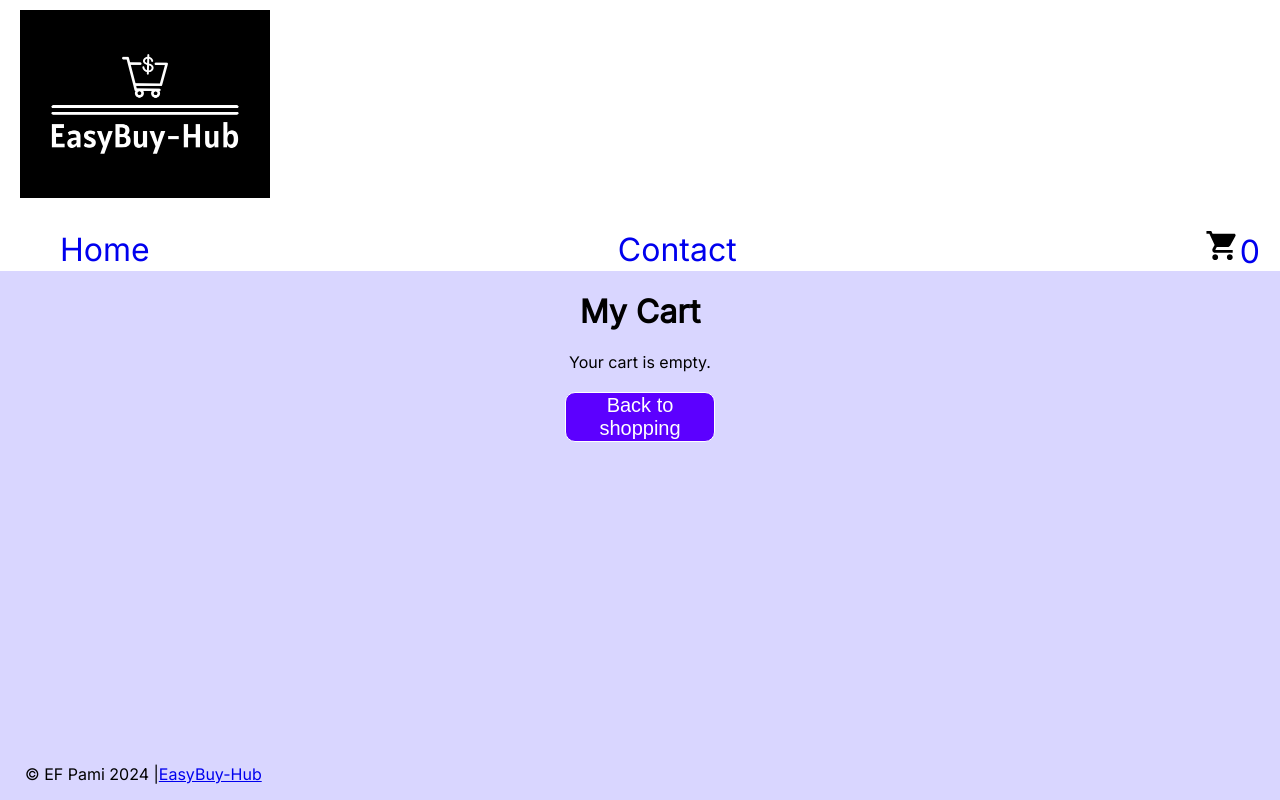
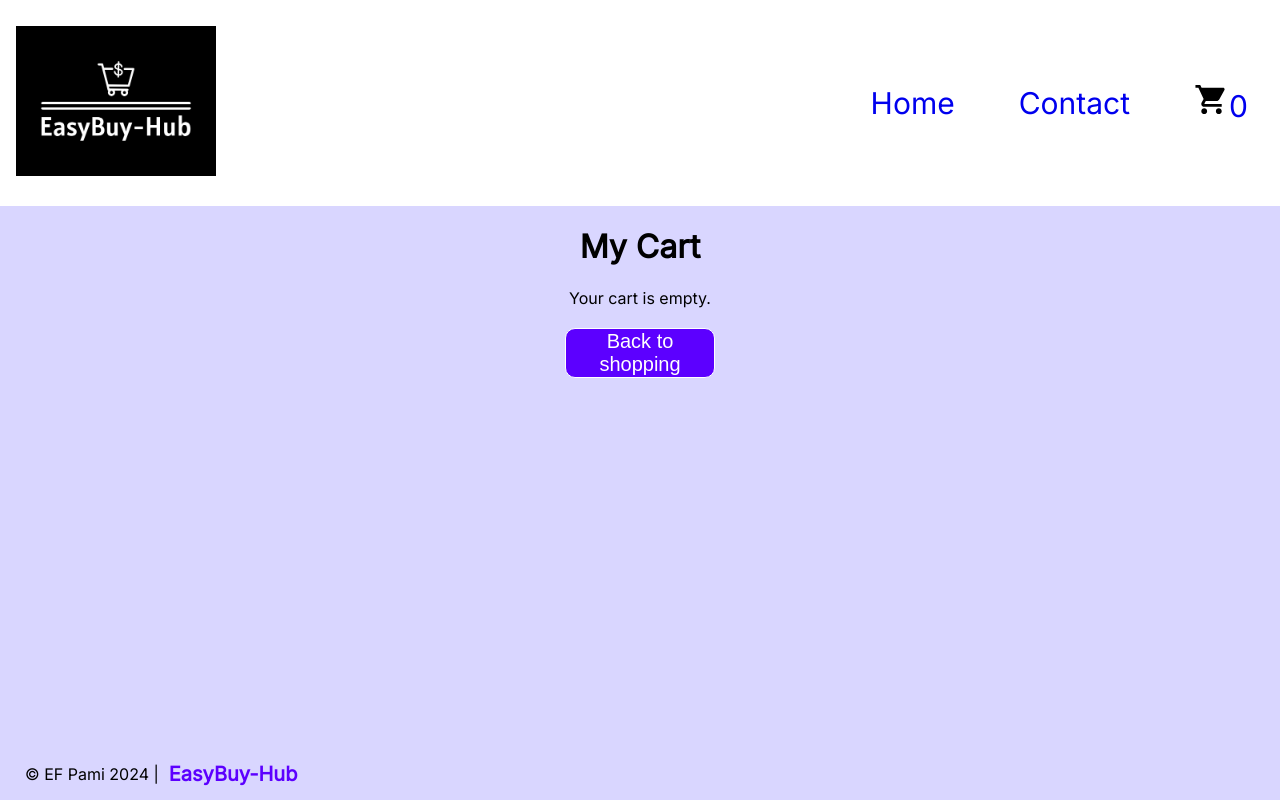
Before and after one commit to EF-Pami/JS-Framework-React-CA, a React (Create React App) app in the folder easybuy-hub/: page /checkout in a window 1280 px wide. Built offline with nearby package versions, Linux system fonts and the light colour scheme.

Commit message:
fixing nav bar

```diff
--- a/easybuy-hub/src/components/Layout/Nav/index.jsx
+++ b/easybuy-hub/src/components/Layout/Nav/index.jsx
@@ -8,18 +8,18 @@ export default function Nav() {
     const [showNavbar, setShowNavbar] = useState(false)
 
     const handleShowNavbar = () => {
-        setShowNavbar(!showNavbar)
-    }
+        setShowNavbar(!showNavbar);
+    };
     return (
         <StyledNav>
             <div className="container">
-            <div className="logo">
-            <NavLink to="/"><img src="/images/EBlogo.jpg" alt="logo"/></NavLink>
-            </div>
+                <div className="logo">
+                    <NavLink to="/"><img src="/images/EBlogo.jpg" alt="logo"/></NavLink>
+                </div>
             <div className="menu" onClick={handleShowNavbar}>
                 <Menu style={{color: 'black'}} fontSize="large"/>
             </div>
-            <div className={`nav-elements ${showNavbar && 'active'}`}>
+            <div className={`nav-elements ${showNavbar ? 'active': ''}`}>
                 <ul>
                     <li>
                         <NavLink to="/">Home</NavLink>
@@ -27,9 +27,9 @@ export default function Nav() {
                     <li>
                         <NavLink to="/contact">Contact</NavLink>
                     </li>
-                    <div className="CartIcon">
+                    <li className="CartIcon">
                         <NavLink to="/checkout"><CartIcon /></NavLink>
-                    </div>
+                    </li>
                 </ul>
             </div>
             </div>
--- a/easybuy-hub/src/components/Styles/Footer.styles.jsx
+++ b/easybuy-hub/src/components/Styles/Footer.styles.jsx
@@ -6,7 +6,7 @@ align-items: center;
 margin-left: 25px;
 position: fixed;
 bottom: 0;
-width: 100%
+width: 100%;
 
 a {
     text-decoration: none;
--- a/easybuy-hub/src/components/Styles/Nav.styles.jsx
+++ b/easybuy-hub/src/components/Styles/Nav.styles.jsx
@@ -4,29 +4,37 @@ export const StyledNav = styled.nav`
     font-family: 'Inter', sans-serif;
     margin-bottom: 20px;
     .container {
-    margin: 0 auto;
-    padding: 0 20px;
-    display; flex;
+        display: flex;
+        padding: 1rem;
         justify-content: space-between;
         align-items:center;
+        position: relative;
     }
+
+    .logo img {
+        width:200px
+    }
+
     .menu {
         display: none;
     }
 
     .nav-elements ul {
         display: flex;
-    justify-content:space-between;
-    align-items:center;
+        align-items: center;
+        gap: 2rem;
+        justify-content: space-between;
         list-style-type: none;
     }
 
-.nav-element ul li: not(:last-child) {
-    margin-right: 55px
+    .nav-elements ul li {
+        margin: 0 1rem;
     }
 
+
+
     .nav-elements ul a {
-    font-size: 32px;
+        font-size: 30px;
         text-decoration: none;
     }
 
@@ -45,49 +53,46 @@ margin-bottom: 20px;
         background-color: ${({theme}) => theme.colors.black};
     }
 
-.logo img {
-    width:250px;
-    height: auto;
+
+
+    @media (max-width 768px) {
+
     }
 
-@media (max-width 768px) {
+    @media (max-width: 600px) {
+        .menu {
+            display: block;
+            cursor: pointer;
+            top: 40px;
+        }
+
+        .nav-elements {
+            display: none;
+            position: absolute;
+            right: 0;
+            padding: 0px;
+            top: 100%;
+            background-color: ${({theme}) => theme.colors.white};
+            width: 100%;
+            height: 300px;
+
+        }
+
+        .nav-elements.active {
+            display: flex;
+        }
+
         .nav-elements ul {
-        .CartIcon {
-            margin-right: 55px;
-            margin-top: 10px;
+            flex-direction: column;
+            width: 100%;
+        }
+
+        .nav-elements ul li {
+            margin: 0.5rem 0;
+            text-align: center;
+
         }
     }
 }
 
-@media (max-width: 600px) {
-    .menu {
-        display:block;
-        cursor: pointer;
-    }
-
-    .nav-elements {
-        position:absolute;
-        right: 0;
-        top: 60px;
-        background-color: ${({theme}) => theme.colors.white};
-        width: 0px;
-        height: calc(100vh -60px);
-        transition: all 0.3s ease-in;
-        overflow: hidden;
-    }
-
-    .nav-elements.active {
-        width: 270px;
-    }
-
-    .nav-elements ul {
-        display: flex;
-        flex-direction: column;
-    }
-
-    .nav-elements ul li {
-        margin-right: unset;
-        margin-top: 24px;
-    }
-}
 `;
```
Lines whose indentation alone changed are shown as unchanged.
